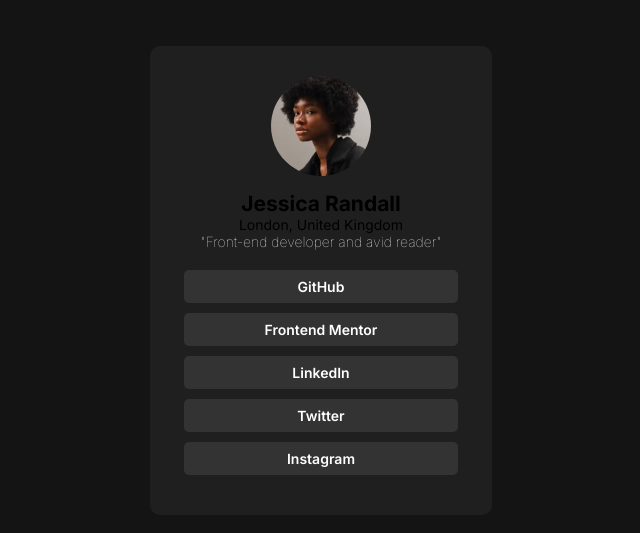
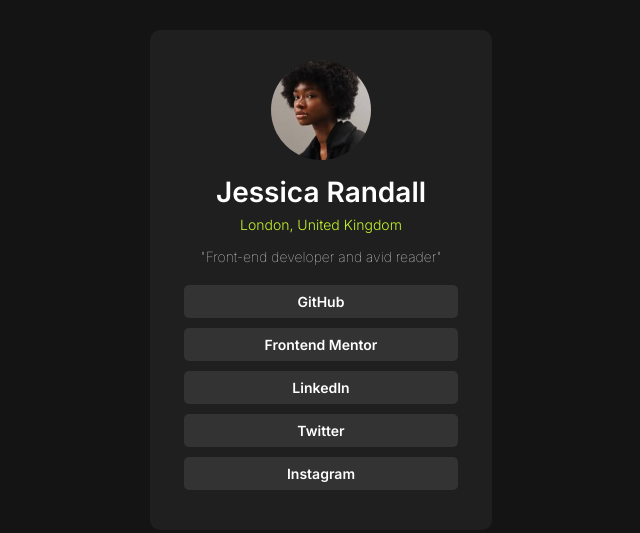
Before and after one commit to Abdelrahman1Ibrahim/HTML_And_Css_Social-links-profile, a plain HTML site: page index.html in a window 1280 px wide. Shown: the part 120-653 px from the top of the page, without its empty margins (319-959 px from the left). Drawn offline with Linux system fonts and the light colour scheme.

Commit message:
Update index.html
replace the div of parent to main because Document should have one main landmark

```diff
--- a/index.html
+++ b/index.html
@@ -18,12 +18,12 @@
 </head>
 <body>
 <!-- Start Content for project -->
-  <div class="content flex-center">
+  <main class="content flex-center">
     <div class="info flex-center">
       <div class="image">
         <img src="assets/images/avatar-jessica.jpeg" alt="">
       </div>
-      <h2>Jessica Randall</h2>
+      <h1>Jessica Randall</h1>
       <p>London, United Kingdom</p>
       <p>"Front-end developer and avid reader"</p>
       <div class="links">
@@ -34,7 +34,7 @@
         <div> <a href="https://www.linkedin.com/in/abdelrahman-maarouf-1a00b530a/">Instagram</a></div>
       </div>
     </div>
-  </div>
+  </main>
   <!-- End Content -->
 
 </body>
```
Lines whose indentation alone changed are shown as unchanged.
